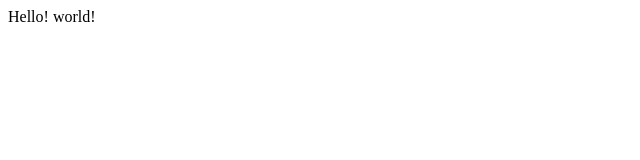
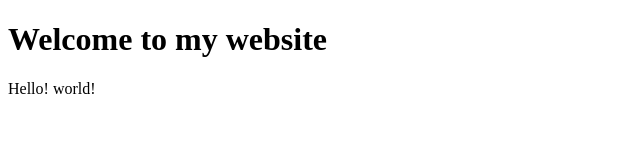
Before and after one commit to abdelgha004/CS50_cours, a plain HTML site: page index.html in a window 1280 px wide. Shown: the whole page, without its empty margins (0-640 px from the left). Drawn offline with Linux system fonts and the light colour scheme.

Commit message:
Add a heading

```diff
--- a/index.html
+++ b/index.html
@@ -3,9 +3,10 @@
 <head>
   <meta charset="UTF-8">
   <meta name="viewport" content="width=device-width, initial-scale=1.0">
-  <title>Document</title>
+  <title>Hello!</title>
 </head>
 <body>
+  <h1>Welcome to my website</h1>
   Hello! world!
 </body>
 </html>
```
